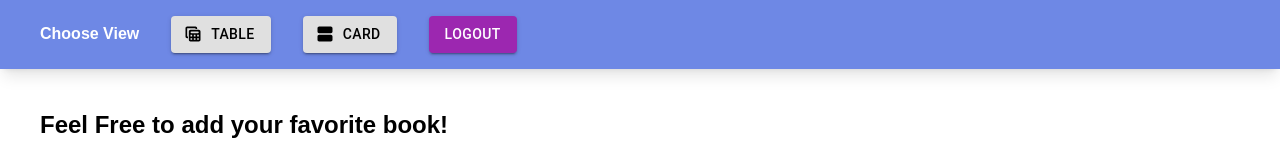
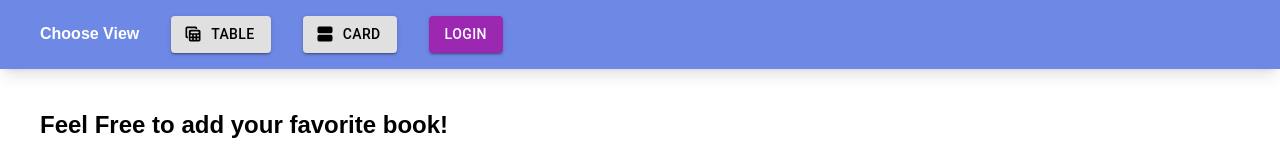
Before and after one commit to imandreans/Book-Collection, a React (Vite) app in the folder frontend/: page / in a window 1280 px wide. Shown: the top 160 px of the page. Built offline with nearby package versions, Linux system fonts and the light colour scheme; no server answers.

Commit message:
fix auth conditions

```diff
--- a/frontend/src/pages/Home.jsx
+++ b/frontend/src/pages/Home.jsx
@@ -66,6 +66,16 @@ const Home = () => {
           Card
         </Button>
         {!isAuthenticated ? (
+          <Link to={"/"}>
+            <Button
+              variant="contained"
+              color="secondary"
+              onClick={logout}
+            >
+              LOGOUT
+            </Button>
+          </Link>
+        ) : (
           <Link to={"/login"}>
             <Button
               variant="contained"
@@ -73,16 +83,6 @@ const Home = () => {
               onClick={logout}
             >
               LOGIN
-            </Button>
-          </Link>
-        ) : (
-          <Link to={"/"}>
-            <Button
-              variant="contained"
-              color="secondary"
-              onClick={logout}
-            >
-              LOGOUT
             </Button>
           </Link>
         )}
```
